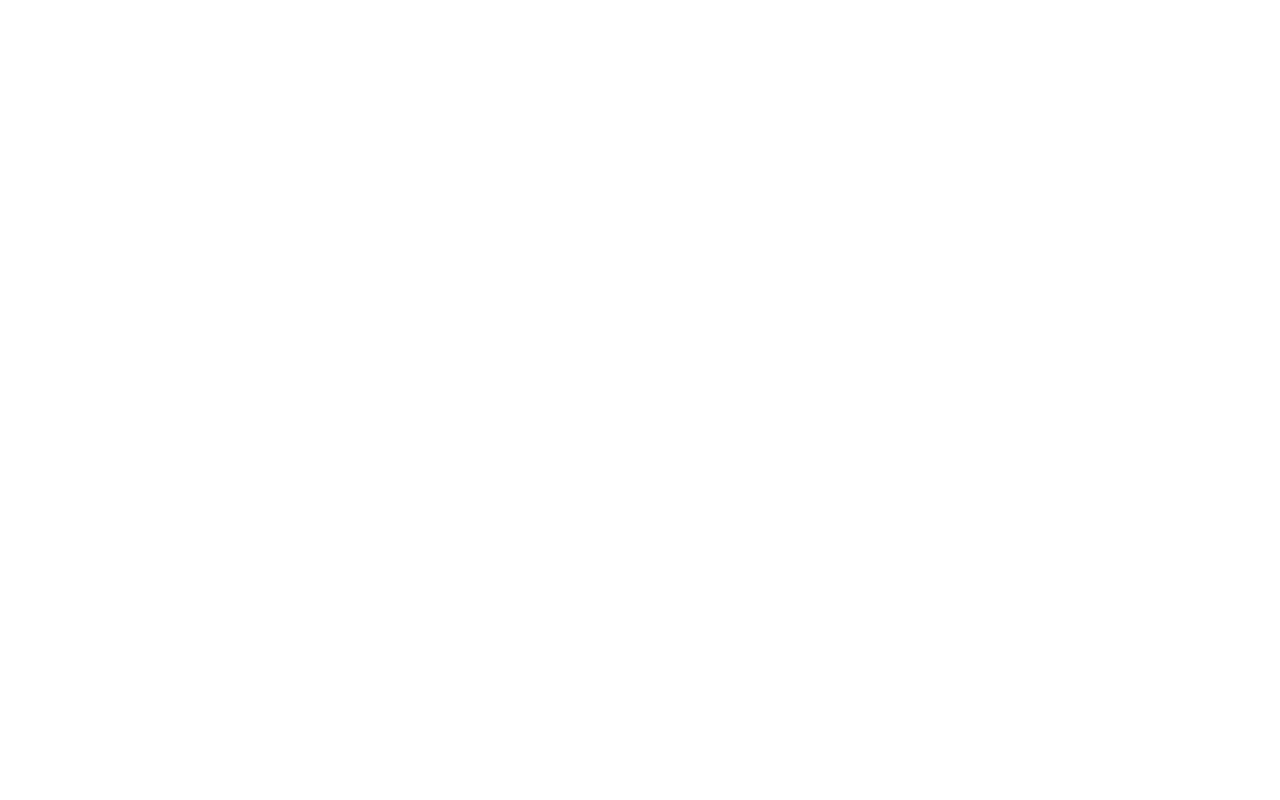
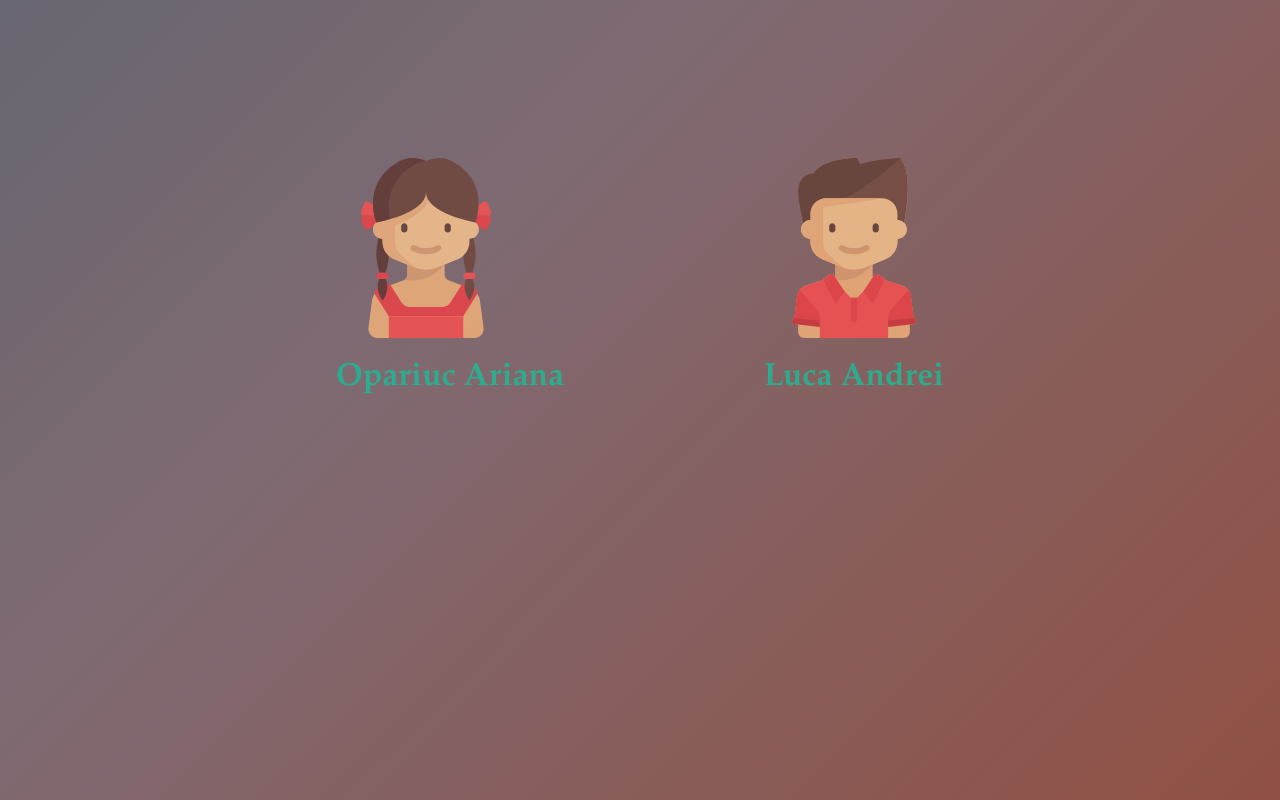
Before and after one commit to andreiluca96/HeGe-Headgear-Web-Assistant-, a plain HTML site: page html/about-us.html in a window 1280 px wide. Drawn offline with Linux system fonts and the light colour scheme.

Commit message:
added about us page

```diff
--- /dev/null
+++ b/css/about-us.css
@@ -0,0 +1,46 @@
+body {
+	width: 100wh;
+	height: 90vh;
+	color: #fff;
+	background: linear-gradient(-45deg, #a23716, #7f6a72, #295c6e, #23D5AB);
+	background-size: 400% 400%;
+	animation: Gradient 15s ease infinite;
+}
+
+@keyframes Gradient {
+	0% {
+		background-position: 0% 50%
+	}
+	50% {
+		background-position: 100% 50%
+	}
+	100% {
+		background-position: 0% 50%
+	}
+}
+
+.avatars-container, .avatar-container{
+	display: flex;
+	justify-content: center;
+}
+
+.avatar-container {
+	flex-direction: column;
+	margin: 100px;
+	opacity: 0.8;
+	margin-top: 150px;
+
+}
+
+.avatar-container:hover {
+	opacity: 1;
+}
+
+.avatar{
+	height: 180px;
+    width: 180px;
+}
+h1 {
+	font-family: "Palatino Linotype";
+    color: #19be97;
+}
--- a/css/index.css
+++ b/css/index.css
@@ -4,33 +4,7 @@ body {
 	color: #fff;
 	background: linear-gradient(-45deg, #a23716, #7f6a72, #295c6e, #23D5AB);
 	background-size: 400% 400%;
-	-webkit-animation: Gradient 15s ease infinite;
-	-moz-animation: Gradient 15s ease infinite;
 	animation: Gradient 15s ease infinite;
-}
-
-@-webkit-keyframes Gradient {
-	0% {
-		background-position: 0% 50%
-	}
-	50% {
-		background-position: 100% 50%
-	}
-	100% {
-		background-position: 0% 50%
-	}
-}
-
-@-moz-keyframes Gradient {
-	0% {
-		background-position: 0% 50%
-	}
-	50% {
-		background-position: 100% 50%
-	}
-	100% {
-		background-position: 0% 50%
-	}
 }
 
 @keyframes Gradient {
@@ -55,13 +29,6 @@ h1 {
     padding-right: 69px;
     font-family: "Palatino Linotype";
     color: #F6F6FF;
-}
-
-#id-form {
-  -webkit-transition: all 1s ease-in-out;
-  -moz-transition: all 1s ease-in-out;
-  -o-transition: all 1s ease-in-out;
-  transition: all 1s ease-in-out;
 }
 
 .form-container {
--- a/css/main.css
+++ b/css/main.css
@@ -4,33 +4,7 @@ body {
   color: #fff;
   background: linear-gradient(-45deg, #a23716, #7f6a72, #295c6e, #23D5AB);
   background-size: 400% 400%;
-  -webkit-animation: Gradient 15s ease infinite;
-  -moz-animation: Gradient 15s ease infinite;
   animation: Gradient 15s ease infinite;
-}
-
-@-webkit-keyframes Gradient {
-  0% {
-    background-position: 0% 50%
-  }
-  50% {
-    background-position: 100% 50%
-  }
-  100% {
-    background-position: 0% 50%
-  }
-}
-
-@-moz-keyframes Gradient {
-  0% {
-    background-position: 0% 50%
-  }
-  50% {
-    background-position: 100% 50%
-  }
-  100% {
-    background-position: 0% 50%
-  }
 }
 
 @keyframes Gradient {
@@ -250,7 +224,7 @@ html {
     width: 95%;
     height: 14%;
     margin: 10px;
-    background-color: #ffffff;
+    background-color: #F6F6FF;
     border-radius: 10px;
     opacity: 0.98;
     border: 7px solid #19be97;
--- a/html/about-us.html
+++ b/html/about-us.html
@@ -0,0 +1,23 @@
+<!DOCTYPE html>
+<html>
+
+<head>
+    <title>
+        HeGe
+    </title>
+
+    <link rel="stylesheet" type="text/css" href="../css/about-us.css">
+</head>
+<body>
+	<div class="avatars-container">
+		<div class="avatar-container">
+			<img class="avatar" src="../img/girl.svg">
+			<h1>Opariuc Ariana</h1>
+		</div>
+		<div class="avatar-container">
+			<img class="avatar" src="../img/boy.svg">
+			<h1>Luca Andrei</h1>
+		</div>
+	</div>
+</body>
+</html>
```
Also changed, not shown: html/main.html (+1 -2 lines), img/boy.svg (added), img/girl.svg (added), img/winter-hat.svg (added).
